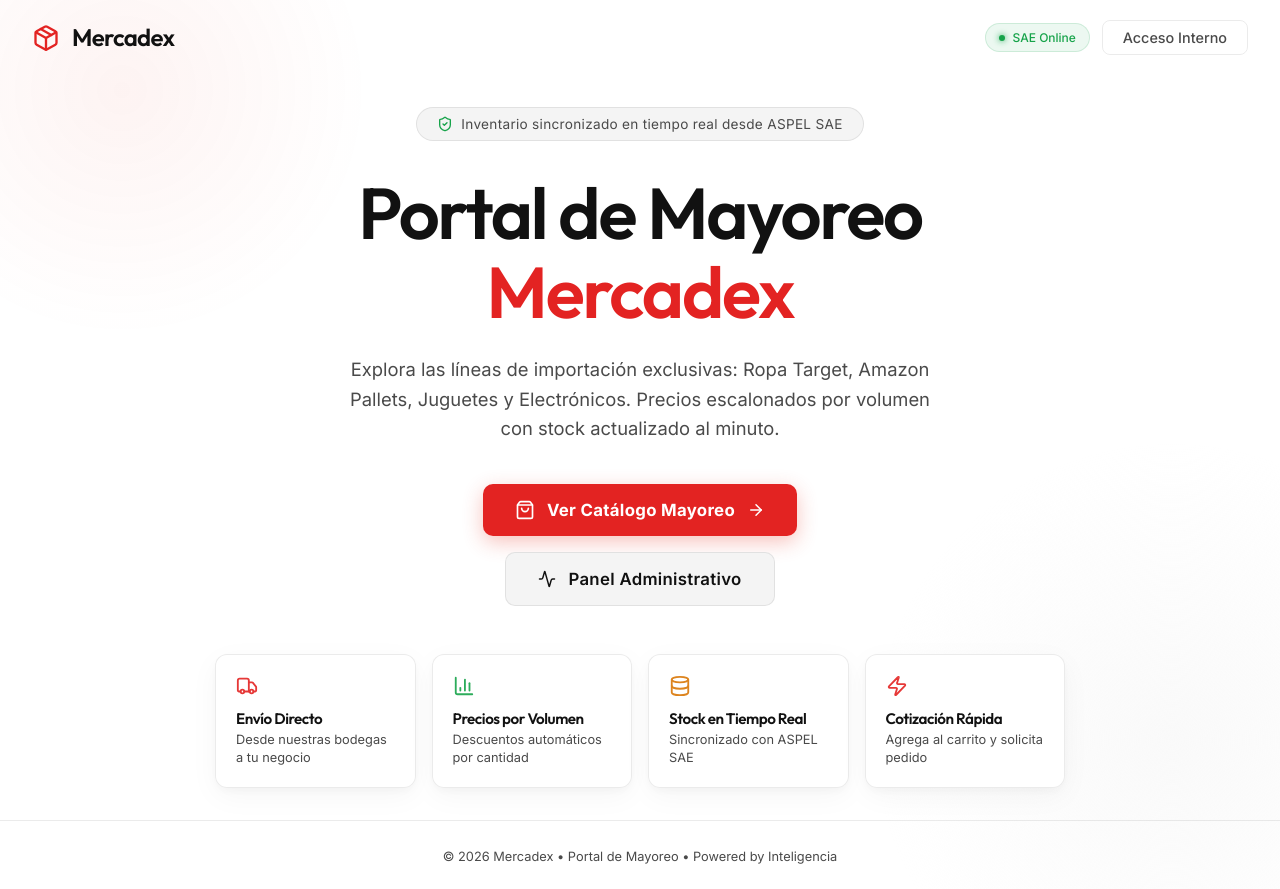
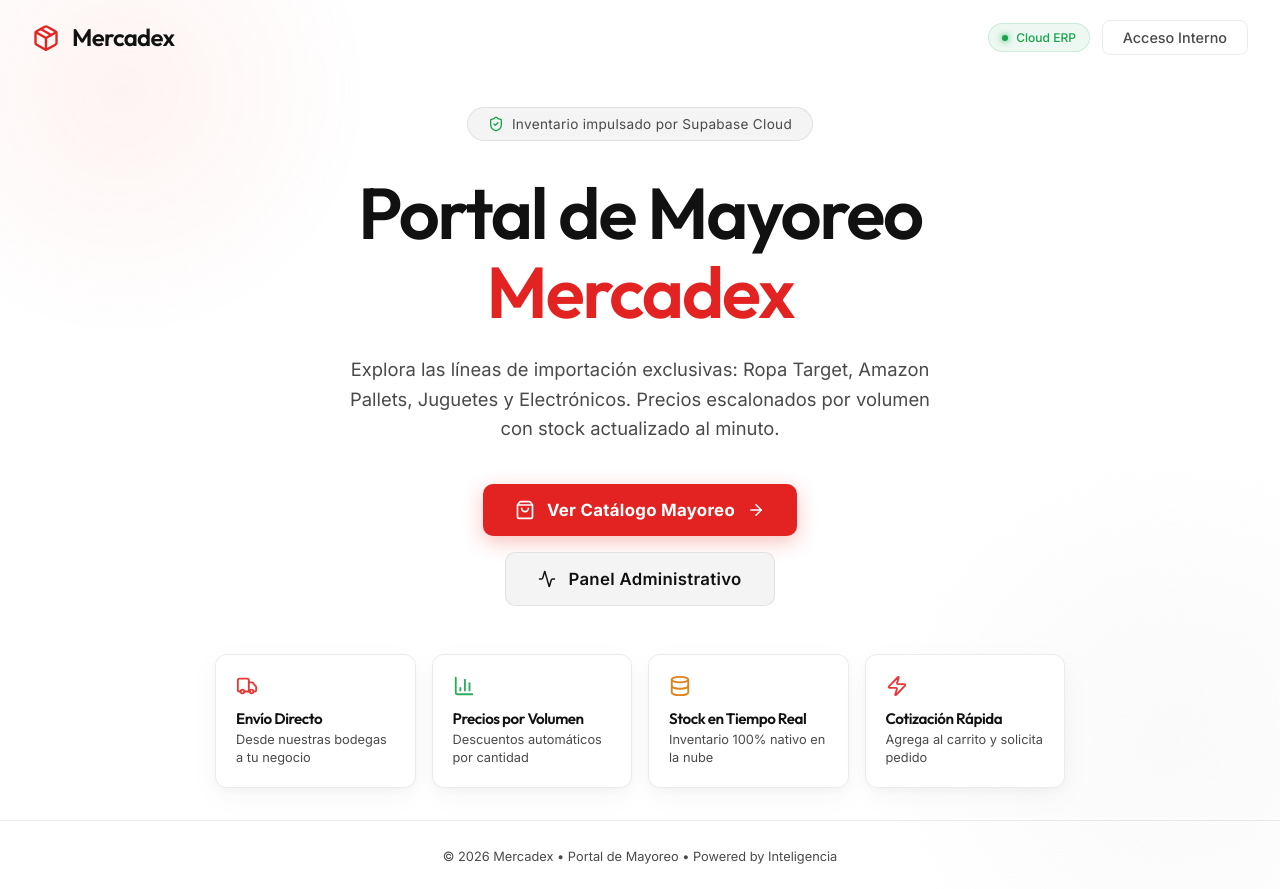
Before and after one commit to Ram-glitch03/Mercadex, a React (Vite) app: page / in a window 1280 px wide. Built offline with nearby package versions, Linux system fonts and the light colour scheme.

Commit message:
refactor: remove legacy aspel sae text references from UI

```diff
--- a/src/context/AuthContext.tsx
+++ b/src/context/AuthContext.tsx
@@ -6,7 +6,7 @@
     role: UserRole;
     login: (role: UserRole) => void;
     logout: () => void;
-    saeClientId?: string;
+    clientId?: string;
 }
 
 const AuthContext = createContext<AuthContextType | undefined>(undefined);
@@ -18,7 +18,7 @@
     const logout = () => setRole(null);
 
     return (
-        <AuthContext.Provider value={{ role, login, logout, saeClientId: role === 'client' ? 'CLI-001' : undefined }}>
+        <AuthContext.Provider value={{ role, login, logout, clientId: role === 'client' ? 'CLI-001' : undefined }}>
             {children}
         </AuthContext.Provider>
     );
--- a/src/pages/AdminMetrics.tsx
+++ b/src/pages/AdminMetrics.tsx
@@ -24,7 +24,7 @@
             <div style={{ display: 'flex', justifyContent: 'space-between', alignItems: 'center', marginBottom: '2rem', flexWrap: 'wrap', gap: '0.75rem' }}>
                 <div>
                     <h2 style={{ color: 'var(--text-primary)' }}>Dashboard de Ventas</h2>
-                    <p style={{ color: 'var(--text-secondary)', fontSize: '0.9rem' }}>Métricas en tiempo real sincronizadas desde ASPEL SAE</p>
+                    <p style={{ color: 'var(--text-secondary)', fontSize: '0.9rem' }}>Métricas de negocio actualizadas en tiempo real.</p>
                 </div>
                 <button className="btn-secondary" style={{ whiteSpace: 'nowrap' }}>Exportar Reporte</button>
             </div>
--- a/src/pages/InventoryManagement.tsx
+++ b/src/pages/InventoryManagement.tsx
@@ -57,7 +57,7 @@
             <div style={{ display: 'flex', justifyContent: 'center', alignItems: 'center', minHeight: '60vh' }}>
                 <div style={{ textAlign: 'center' }}>
                     <div style={{ width: '40px', height: '40px', border: '3px solid var(--border-color)', borderTopColor: 'var(--accent-primary)', borderRadius: '50%', animation: 'spin 0.8s linear infinite', margin: '0 auto 1rem auto' }} />
-                    <p style={{ color: 'var(--text-secondary)' }}>Cargando inventario SAE...</p>
+                    <p style={{ color: 'var(--text-secondary)' }}>Cargando inventario de la nube...</p>
                     <style>{`@keyframes spin { to { transform: rotate(360deg); } }`}</style>
                 </div>
             </div>
@@ -68,8 +68,8 @@
         <div style={{ paddingBottom: '2rem', overflowX: 'hidden' }}>
             <div className="catalog-nav" style={{ display: 'flex', justifyContent: 'space-between', alignItems: 'center', marginBottom: '1.5rem', flexWrap: 'wrap', gap: '0.75rem' }}>
                 <div>
-                    <h1 style={{ fontSize: '1.5rem', marginBottom: '0.2rem', color: 'var(--text-primary)' }}>Gestión de Inventario (SAE)</h1>
-                    <p style={{ color: 'var(--text-secondary)', fontSize: '0.85rem' }}>Stock físico sincronizado desde ASPEL SAE.</p>
+                    <h1 style={{ fontSize: '1.5rem', marginBottom: '0.2rem', color: 'var(--text-primary)' }}>Reporte de Inventario</h1>
+                    <p style={{ color: 'var(--text-secondary)', fontSize: '0.85rem' }}>Visualización de stock actual en la nube ERP.</p>
                 </div>
                 <div style={{ display: 'flex', gap: '0.5rem', flexWrap: 'wrap' }}>
                     <button
--- a/src/pages/LandingPage.tsx
+++ b/src/pages/LandingPage.tsx
@@ -23,7 +23,7 @@
                 <div className="landing-nav-buttons" style={{ display: 'flex', gap: '0.75rem', alignItems: 'center' }}>
                     <div style={{ display: 'flex', alignItems: 'center', gap: '0.5rem', padding: '0.4rem 0.8rem', background: 'rgba(22,163,74,0.08)', border: '1px solid rgba(22,163,74,0.15)', borderRadius: '20px' }}>
                         <div style={{ width: '6px', height: '6px', borderRadius: '50%', background: 'var(--accent-success)', boxShadow: '0 0 6px var(--accent-success)' }} />
-                        <span style={{ fontSize: '0.75rem', color: 'var(--accent-success)', fontWeight: '500' }}>SAE Online</span>
+                        <span style={{ fontSize: '0.75rem', color: 'var(--accent-success)', fontWeight: '500' }}>Cloud ERP</span>
                     </div>
                     <button
                         onClick={() => navigate('/login')}
@@ -40,7 +40,7 @@
             <main className="landing-hero" style={{ position: 'relative', zIndex: 10, flex: 1, display: 'flex', flexDirection: 'column', alignItems: 'center', justifyContent: 'center', padding: '2rem', textAlign: 'center' }}>
                 <div style={{ display: 'inline-flex', alignItems: 'center', gap: '0.5rem', padding: '0.5rem 1.25rem', background: 'var(--bg-secondary)', border: '1px solid var(--border-color)', borderRadius: '24px', marginBottom: '2rem' }}>
                     <ShieldCheck size={16} color="var(--accent-success)" />
-                    <span style={{ fontSize: '0.85rem', color: 'var(--text-secondary)', letterSpacing: '0.3px' }}>Inventario sincronizado en tiempo real desde ASPEL SAE</span>
+                    <span style={{ fontSize: '0.85rem', color: 'var(--text-secondary)', letterSpacing: '0.3px' }}>Inventario impulsado por Supabase Cloud</span>
                 </div>
 
                 <h1 className="hero-title" style={{ fontSize: 'clamp(2.2rem, 6vw, 4.5rem)', lineHeight: '1.1', marginBottom: '1.5rem', fontFamily: 'var(--font-heading)', maxWidth: '800px' }}>
@@ -93,7 +93,7 @@
                     {[
                         { icon: <Truck size={22} />, title: 'Envío Directo', desc: 'Desde nuestras bodegas a tu negocio', color: 'var(--accent-primary)' },
                         { icon: <BarChart3 size={22} />, title: 'Precios por Volumen', desc: 'Descuentos automáticos por cantidad', color: 'var(--accent-success)' },
-                        { icon: <Database size={22} />, title: 'Stock en Tiempo Real', desc: 'Sincronizado con ASPEL SAE', color: 'var(--accent-warning)' },
+                        { icon: <Database size={22} />, title: 'Stock en Tiempo Real', desc: 'Inventario 100% nativo en la nube', color: 'var(--accent-warning)' },
                         { icon: <Zap size={22} />, title: 'Cotización Rápida', desc: 'Agrega al carrito y solicita pedido', color: 'var(--accent-primary)' },
                     ].map((feat, i) => (
                         <div key={i} className="glass-panel" style={{ padding: '1.25rem', textAlign: 'left', transition: 'transform 0.2s', cursor: 'default' }}
--- a/src/pages/Login.tsx
+++ b/src/pages/Login.tsx
@@ -18,13 +18,13 @@
             <div style={{ background: 'var(--bg-secondary)', padding: '3rem 2rem', textAlign: 'center', borderBottom: '1px solid var(--border-color)' }}>
                 <div style={{ display: 'inline-flex', alignItems: 'center', gap: '0.5rem', padding: '0.4rem 1rem', background: 'white', border: '1px solid var(--border-color)', borderRadius: '20px', marginBottom: '1.5rem' }}>
                     <ShieldCheck size={14} color="var(--accent-success)" />
-                    <span style={{ fontSize: '0.8rem', color: 'var(--text-secondary)', fontWeight: '500' }}>SAE Sync Activo • Mercadex Portal</span>
+                    <span style={{ fontSize: '0.8rem', color: 'var(--text-secondary)', fontWeight: '500' }}>ERP Nativo Activo • Mercadex Portal</span>
                 </div>
                 <h1 style={{ fontSize: 'clamp(2rem, 5vw, 3rem)', lineHeight: '1.1', marginBottom: '0.75rem', fontFamily: 'var(--font-heading)', color: 'var(--text-primary)' }}>
                     Portal de Mayoreo <span style={{ color: 'var(--accent-primary)' }}>Mercadex</span>
                 </h1>
                 <p style={{ fontSize: '1rem', color: 'var(--text-secondary)', lineHeight: '1.5', maxWidth: '500px', margin: '0 auto 1.5rem auto' }}>
-                    Stock sincronizado al minuto desde ASPEL SAE.
+                    Stock sincronizado en la nube en tiempo real.
                 </p>
                 <div style={{ display: 'flex', gap: '1.5rem', justifyContent: 'center', flexWrap: 'wrap' }}>
                     <div style={{ display: 'flex', alignItems: 'center', gap: '0.5rem', color: 'var(--text-secondary)' }}>
--- a/src/pages/WholesalePortal.tsx
+++ b/src/pages/WholesalePortal.tsx
@@ -8,7 +8,7 @@
 import { useCart } from '../context/CartContext';
 
 export default function WholesalePortal() {
-    const { role, logout, saeClientId } = useAuth();
+    const { role, logout, clientId } = useAuth();
     const { cartCount } = useCart();
     const navigate = useNavigate();
 
@@ -34,7 +34,7 @@
                 <div style={{ display: 'flex', alignItems: 'center', gap: '1rem' }}>
                     {role === 'client' ? (
                         <>
-                            <span style={{ color: 'var(--text-secondary)', fontSize: '0.85rem' }}>Cliente: {saeClientId}</span>
+                            <span style={{ color: 'var(--text-secondary)', fontSize: '0.85rem' }}>Cliente: {clientId}</span>
                             <button
                                 onClick={() => navigate('/shop/cart')}
                                 style={{ background: 'var(--accent-primary)', color: 'white', padding: '0.5rem 1rem', borderRadius: '8px', display: 'flex', gap: '0.4rem', alignItems: 'center', fontSize: '0.85rem', border: 'none', cursor: 'pointer' }}
```
